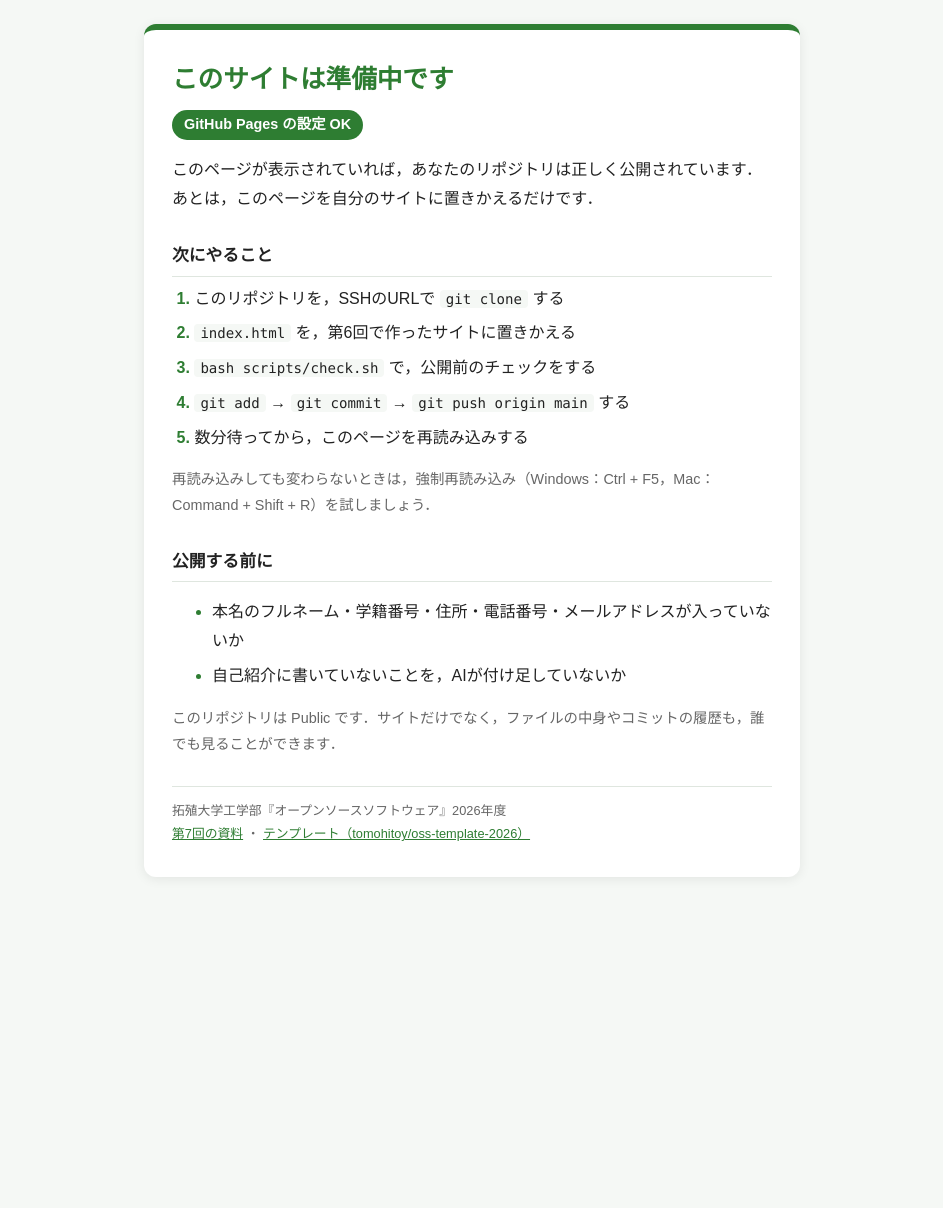
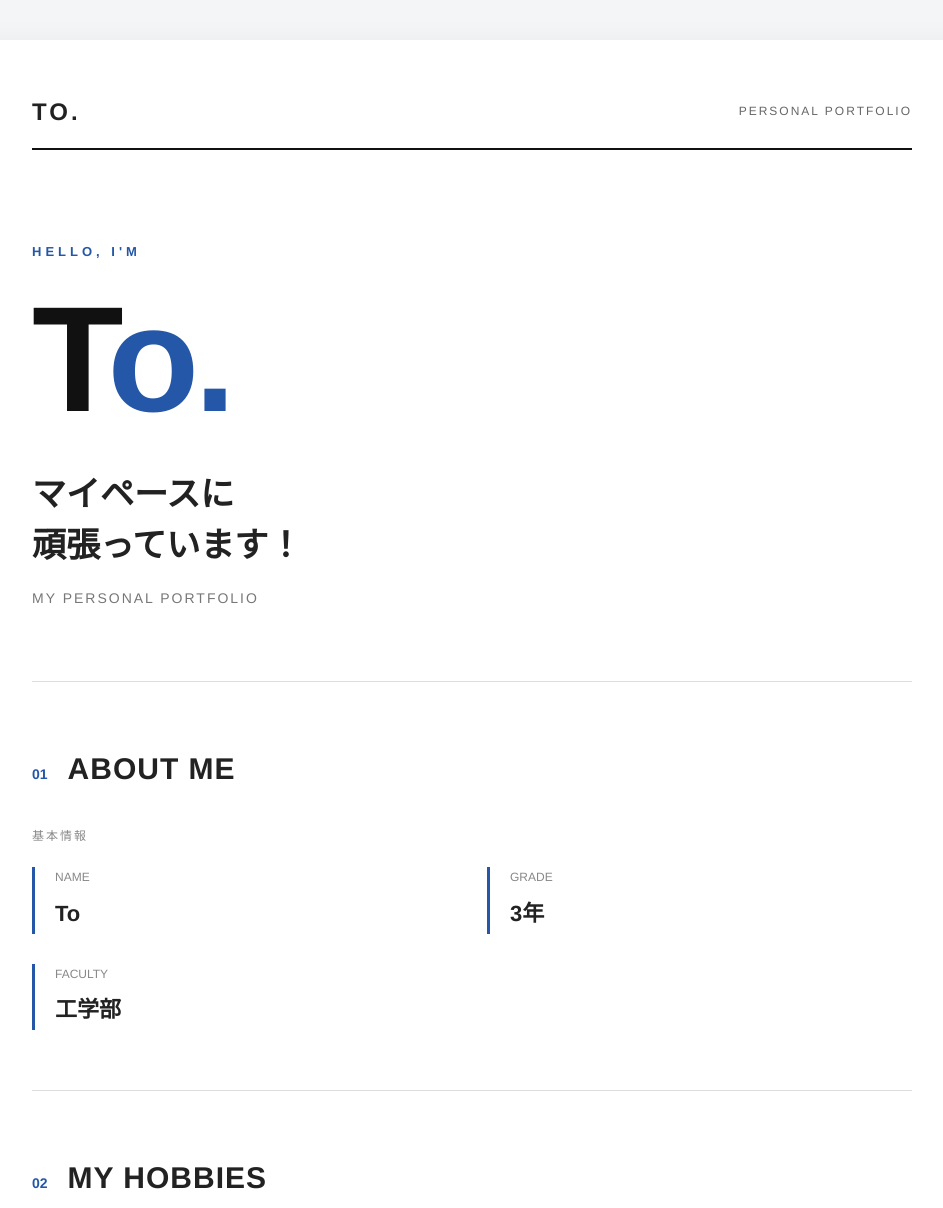
Before and after one commit to wuhs82/wuhs82.github.io, a plain HTML site: page index.html in a window 1280 px wide. Shown: the top 1208 px of the page, without its empty margins (168-1111 px from the left). Before the commit the page ends 901 px from the top, so only its background shows below. Drawn offline with Linux system fonts and the light colour scheme.

Commit message:
feat: 第6回で作ったサイトを公開する

```diff
--- a/index.html
+++ b/index.html
@@ -1,162 +1,409 @@
+
 <!DOCTYPE html>
-<!-- oss-template-2026:placeholder （この目印で，scripts/check.sh が「準備中」のページかどうかを見分けます） -->
-<!--
-  テンプレートの「準備中」のページです．
-  このページが https://ユーザー名.github.io/ に表示されたら，GitHub Pages の設定は成功です．
-  第7回の実習4で，このファイルを第6回で作った index.html に置きかえます．
--->
 <html lang="ja">
 <head>
     <meta charset="UTF-8">
-  <meta name="viewport" content="width=device-width, initial-scale=1">
-  <title>準備中</title>
+    <meta name="viewport" content="width=device-width, initial-scale=1.0">
+    <title>To | Portfolio</title>
+
     <style>
-    /* ===== 色の設定 ===== */
-    :root {
-      --main-color: #2e7d32;  /* メインの色（見出し・番号） */
-      --bg-color: #f5f8f5;    /* ページの背景の色 */
-      --card-color: #ffffff;  /* カードの背景の色 */
-      --text-color: #222222;  /* 文字の色 */
-      --sub-color: #666666;   /* 補足の文字の色 */
-      --line-color: #dfe6df;  /* 区切り線の色 */
+        /* ===== 全体の基本設定 ===== */
+        * {
+            margin: 0;
+            padding: 0;
+            box-sizing: border-box;
         }
 
-    /* パソコンやスマートフォンがダークモードのときの色 */
-    @media (prefers-color-scheme: dark) {
-      :root {
-        --main-color: #81c784;
-        --bg-color: #121512;
-        --card-color: #1e231e;
-        --text-color: #e8ece8;
-        --sub-color: #a0a8a0;
-        --line-color: #2f362f;
-      }
+        body {
+            background-color: #f4f5f7;
+            color: #222;
+            font-family: "Helvetica Neue", Arial, "Hiragino Kaku Gothic ProN", sans-serif;
+            line-height: 1.8;
         }
 
-    /* ページ全体：カードを画面のまんなかに置く */
-    body {
-      margin: 0;
-      min-height: 100vh;
-      display: flex;
-      align-items: center;
-      justify-content: center;
-      padding: 24px 16px;
-      box-sizing: border-box;
-      font-family: "Hiragino Sans", "Yu Gothic", "Meiryo", sans-serif;
-      line-height: 1.8;
-      color: var(--text-color);
-      background: var(--bg-color);
+        /* ===== 雑誌風のページ全体 ===== */
+        .container {
+            max-width: 1000px;
+            margin: 40px auto;
+            padding: 50px 60px;
+            background-color: #fff;
+            box-shadow: 0 5px 30px rgba(0, 0, 0, 0.06);
         }
 
-    /* まんなかのカード */
-    main {
-      width: 100%;
-      max-width: 600px;
-      padding: 32px 28px;
-      background: var(--card-color);
-      border-top: 6px solid var(--main-color);
-      border-radius: 12px;
-      box-shadow: 0 2px 12px rgba(0, 0, 0, 0.08);
+        /* ===== ヘッダー ===== */
+        header {
+            display: flex;
+            justify-content: space-between;
+            align-items: center;
+            border-bottom: 2px solid #111;
+            padding-bottom: 15px;
+            margin-bottom: 60px;
         }
 
-    h1 {
-      margin: 0 0 4px;
-      font-size: clamp(1.3rem, 6vw, 1.6rem);  /* スマートフォンでは少し小さくする */
-      line-height: 1.4;
-      color: var(--main-color);
+        .logo {
+            font-size: 24px;
+            font-weight: bold;
+            letter-spacing: 3px;
         }
 
-    h2 {
-      margin: 28px 0 8px;
-      padding-bottom: 4px;
-      font-size: 1.05rem;
-      border-bottom: 1px solid var(--line-color);
+        .header-label {
+            font-size: 12px;
+            color: #666;
+            letter-spacing: 2px;
         }
 
-    /* 「設定は成功」のバッジ */
-    .badge {
-      display: inline-block;
-      margin: 8px 0 0;
-      padding: 2px 12px;
-      font-size: 0.9rem;
-      font-weight: bold;
-      color: var(--card-color);
-      background: var(--main-color);
-      border-radius: 999px;
+        /* ===== 表紙・メインタイトル ===== */
+        .hero {
+            padding: 30px 0 70px;
+            border-bottom: 1px solid #ddd;
         }
 
-    /* 「次にやること」の番号つきリスト */
-    ol {
-      margin: 0;
-      padding-left: 1.4em;
-    }
-    li {
-      margin-bottom: 6px;
-    }
-    li::marker {
+        .hero-label {
+            color: #2457a7;
+            font-size: 13px;
             font-weight: bold;
-      color: var(--main-color);
+            letter-spacing: 4px;
+            margin-bottom: 20px;
         }
 
-    /* コマンドの見た目 */
-    code {
-      padding: 1px 6px;
-      font-family: "SFMono-Regular", Consolas, monospace;
-      font-size: 0.88em;
-      background: var(--bg-color);
-      border-radius: 4px;
-      white-space: nowrap;  /* コマンドの途中で折り返さない */
+        .hero h1 {
+            font-size: clamp(70px, 14vw, 150px);
+            line-height: 1;
+            letter-spacing: -5px;
+            color: #111;
         }
 
-    /* 補足の小さな文字 */
-    .sub {
-      font-size: 0.9rem;
-      color: var(--sub-color);
+        .hero h1 span {
+            color: #2457a7;
         }
 
-    /* いちばん下の小さな文字 */
+        .hero-copy {
+            font-size: clamp(22px, 4vw, 34px);
+            font-weight: bold;
+            margin-top: 35px;
+            line-height: 1.5;
+        }
+
+        .hero-sub {
+            margin-top: 15px;
+            color: #777;
+            font-size: 14px;
+            letter-spacing: 2px;
+        }
+
+        /* ===== 各セクション共通 ===== */
+        section {
+            padding: 60px 0;
+            border-bottom: 1px solid #ddd;
+        }
+
+        .section-heading {
+            display: flex;
+            align-items: baseline;
+            gap: 20px;
+            margin-bottom: 30px;
+        }
+
+        .section-number {
+            font-size: 14px;
+            color: #2457a7;
+            font-weight: bold;
+        }
+
+        .section-title {
+            font-size: 30px;
+            font-weight: bold;
+            letter-spacing: 1px;
+        }
+
+        .section-en {
+            font-size: 12px;
+            color: #888;
+            letter-spacing: 2px;
+            margin-bottom: 20px;
+        }
+
+        /* ===== プロフィール ===== */
+        .profile-grid {
+            display: grid;
+            grid-template-columns: 1fr 1fr;
+            gap: 30px;
+        }
+
+        .profile-item {
+            border-left: 3px solid #2457a7;
+            padding-left: 20px;
+        }
+
+        .profile-label {
+            color: #888;
+            font-size: 12px;
+            margin-bottom: 5px;
+        }
+
+        .profile-value {
+            font-size: 22px;
+            font-weight: bold;
+        }
+
+        /* ===== 趣味のカード ===== */
+        .hobby-card {
+            background-color: #101b30;
+            color: white;
+            padding: 40px;
+        }
+
+        .hobby-card h3 {
+            font-size: 25px;
+            margin-bottom: 15px;
+        }
+
+        .hobby-card p {
+            color: #d5dce8;
+        }
+
+        /* ===== プログラミング経験 ===== */
+        .skills {
+            display: flex;
+            flex-wrap: wrap;
+            gap: 12px;
+            margin: 25px 0;
+        }
+
+        .skill {
+            padding: 8px 22px;
+            background-color: #edf2fa;
+            color: #2457a7;
+            font-weight: bold;
+            font-size: 14px;
+            border: 1px solid #dce5f4;
+        }
+
+        .description {
+            font-size: 16px;
+            line-height: 2;
+        }
+
+        /* ===== 学習目標 ===== */
+        .goal-box {
+            border-left: 5px solid #2457a7;
+            background-color: #f4f7fc;
+            padding: 30px;
+        }
+
+        .goal-box p {
+            font-size: 18px;
+            font-weight: 500;
+        }
+
+        /* ===== 最後のメッセージ ===== */
+        .message {
+            text-align: center;
+            padding: 80px 0;
+        }
+
+        .message h2 {
+            font-size: clamp(24px, 5vw, 38px);
+            margin-bottom: 20px;
+        }
+
+        .message p {
+            color: #2457a7;
+            font-size: 14px;
+            letter-spacing: 3px;
+        }
+
+        /* ===== フッター ===== */
         footer {
-      margin-top: 28px;
-      padding-top: 12px;
-      font-size: 0.8rem;
-      color: var(--sub-color);
-      border-top: 1px solid var(--line-color);
+            border-top: 2px solid #111;
+            padding-top: 20px;
+            display: flex;
+            justify-content: space-between;
+            font-size: 12px;
+            color: #777;
         }
-    a {
-      color: var(--main-color);
+
+        /* ===== スマートフォン向けの調整 ===== */
+        @media (max-width: 600px) {
+            .container {
+                margin: 0;
+                padding: 25px 20px;
+                box-shadow: none;
+            }
+
+            header {
+                margin-bottom: 35px;
+            }
+
+            .logo {
+                font-size: 20px;
+            }
+
+            .header-label {
+                font-size: 10px;
+            }
+
+            .hero {
+                padding: 25px 0 50px;
+            }
+
+            .hero h1 {
+                letter-spacing: -3px;
+            }
+
+            section {
+                padding: 45px 0;
+            }
+
+            .section-heading {
+                gap: 12px;
+            }
+
+            .section-title {
+                font-size: 24px;
+            }
+
+            .profile-grid {
+                grid-template-columns: 1fr;
+                gap: 25px;
+            }
+
+            .hobby-card {
+                padding: 25px;
+            }
+
+            .goal-box {
+                padding: 20px;
+            }
+
+            .goal-box p {
+                font-size: 16px;
+            }
+
+            .message {
+                padding: 60px 0;
+            }
         }
     </style>
 </head>
+
 <body>
+    <!-- 雑誌の1ページをイメージした全体レイアウト -->
+    <div class="container">
+
+        <!-- ヘッダー -->
+        <header>
+            <div class="logo">TO.</div>
+            <div class="header-label">PERSONAL PORTFOLIO</div>
+        </header>
+
+        <!-- 表紙：名前とキャッチコピー -->
         <main>
-    <h1>このサイトは準備中です</h1>
-    <p class="badge">GitHub Pages の設定 OK</p>
-    <p>このページが表示されていれば，あなたのリポジトリは正しく公開されています．
-      あとは，このページを自分のサイトに置きかえるだけです．</p>
+            <div class="hero">
+                <p class="hero-label">HELLO, I'M</p>
+                <h1>T<span>o.</span></h1>
+                <p class="hero-copy">
+                    マイペースに<br>
+                    頑張っています！
+                </p>
+                <p class="hero-sub">MY PERSONAL PORTFOLIO</p>
+            </div>
 
-    <h2>次にやること</h2>
-    <ol>
-      <li>このリポジトリを，SSHのURLで <code>git clone</code> する</li>
-      <li><code>index.html</code> を，第6回で作ったサイトに置きかえる</li>
-      <li><code>bash scripts/check.sh</code> で，公開前のチェックをする</li>
-      <li><code>git add</code> → <code>git commit</code> → <code>git push origin main</code> する</li>
-      <li>数分待ってから，このページを再読み込みする</li>
-    </ol>
-    <p class="sub">再読み込みしても変わらないときは，強制再読み込み（Windows：Ctrl + F5，Mac：Command + Shift + R）を試しましょう．</p>
+            <!-- 基本情報 -->
+            <section id="about">
+                <div class="section-heading">
+                    <span class="section-number">01</span>
+                    <h2 class="section-title">ABOUT ME</h2>
+                </div>
+                <p class="section-en">基本情報</p>
 
-    <h2>公開する前に</h2>
-    <ul>
-      <li>本名のフルネーム・学籍番号・住所・電話番号・メールアドレスが入っていないか</li>
-      <li>自己紹介に書いていないことを，AIが付け足していないか</li>
-    </ul>
-    <p class="sub">このリポジトリは Public です．サイトだけでなく，ファイルの中身やコミットの履歴も，誰でも見ることができます．</p>
+                <div class="profile-grid">
+                    <div class="profile-item">
+                        <p class="profile-label">NAME</p>
+                        <p class="profile-value">To</p>
+                    </div>
 
+                    <div class="profile-item">
+                        <p class="profile-label">GRADE</p>
+                        <p class="profile-value">3年</p>
+                    </div>
+
+                    <div class="profile-item">
+                        <p class="profile-label">FACULTY</p>
+                        <p class="profile-value">工学部</p>
+                    </div>
+                </div>
+            </section>
+
+            <!-- 趣味・好きなこと -->
+            <section id="hobby">
+                <div class="section-heading">
+                    <span class="section-number">02</span>
+                    <h2 class="section-title">MY HOBBIES</h2>
+                </div>
+                <p class="section-en">趣味・好きなこと</p>
+
+                <div class="hobby-card">
+                    <h3>GAME & MUSIC</h3>
+                    <p>
+                        ゲームや音楽を聴くことが好きです。
+                    </p>
+                </div>
+            </section>
+
+            <!-- プログラミング経験 -->
+            <section id="programming">
+                <div class="section-heading">
+                    <span class="section-number">03</span>
+                    <h2 class="section-title">PROGRAMMING</h2>
+                </div>
+                <p class="section-en">プログラミング経験</p>
+
+                <p class="description">
+                    Java、HTML、CSSなどを使ったことがあります。
+                </p>
+
+                <!-- 使用経験のある言語 -->
+                <div class="skills">
+                    <span class="skill">Java</span>
+                    <span class="skill">HTML</span>
+                    <span class="skill">CSS</span>
+                </div>
+
+                <p class="description">
+                    JavaFXで簡単なゲームを作った経験もあります。
+                </p>
+            </section>
+
+            <!-- この授業で学びたいこと -->
+            <section id="goals">
+                <div class="section-heading">
+                    <span class="section-number">04</span>
+                    <h2 class="section-title">MY GOALS</h2>
+                </div>
+                <p class="section-en">この授業で学びたいこと</p>
+
+                <div class="goal-box">
+                    <p>
+                        GitやGitHubの使い方をもっと理解し、
+                        チームでの開発に役立てたいです。
+                    </p>
+                </div>
+            </section>
+
+            <!-- 最後のひとこと -->
+            <div class="message">
+                <h2>よろしくお願いします！</h2>
+                <p>THANK YOU FOR READING</p>
+            </div>
+        </main>
+
+        <!-- フッター -->
         <footer>
-      拓殖大学工学部『オープンソースソフトウェア』2026年度<br>
-      <a href="https://github.com/tomohitoy/oss-practice-2026/blob/main-07/chap07/README.md">第7回の資料</a>
-      ・
-      <a href="https://github.com/tomohitoy/oss-template-2026">テンプレート（tomohitoy/oss-template-2026）</a>
+            <span>TO. PORTFOLIO</span>
+            <span>THANK YOU</span>
         </footer>
-  </main>
+
+    </div>
 </body>
 </html>
```
Lines whose indentation alone changed are shown as unchanged.
